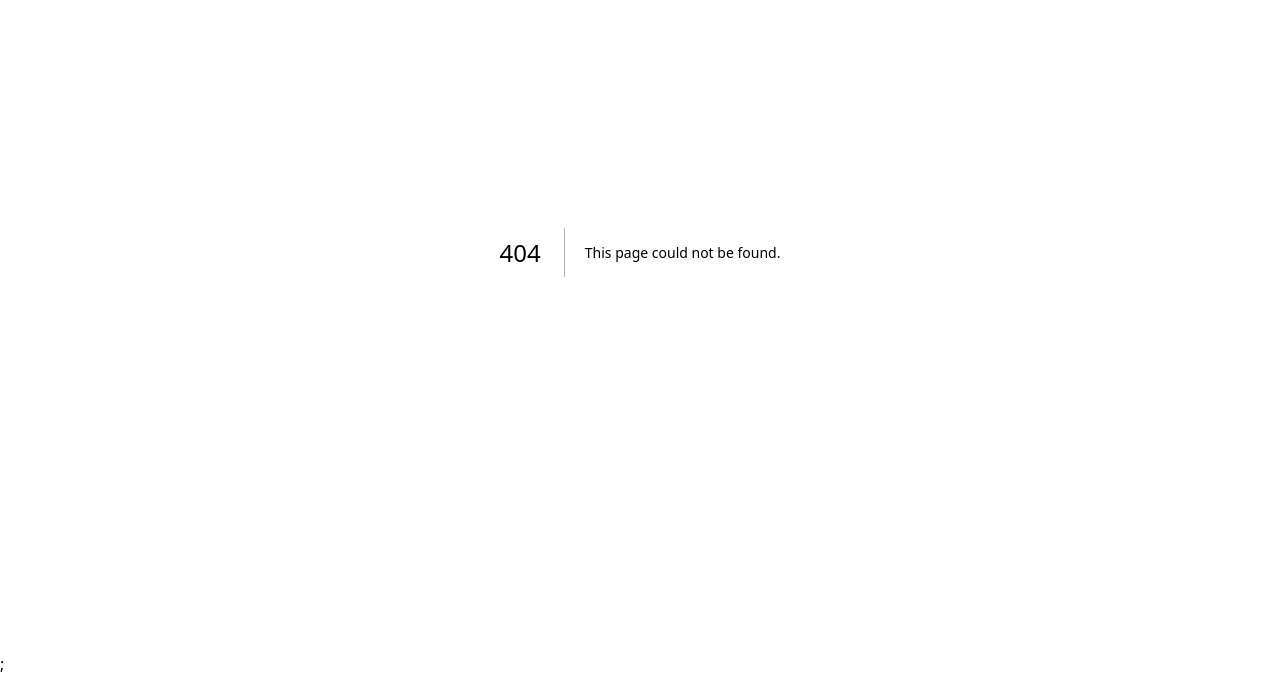
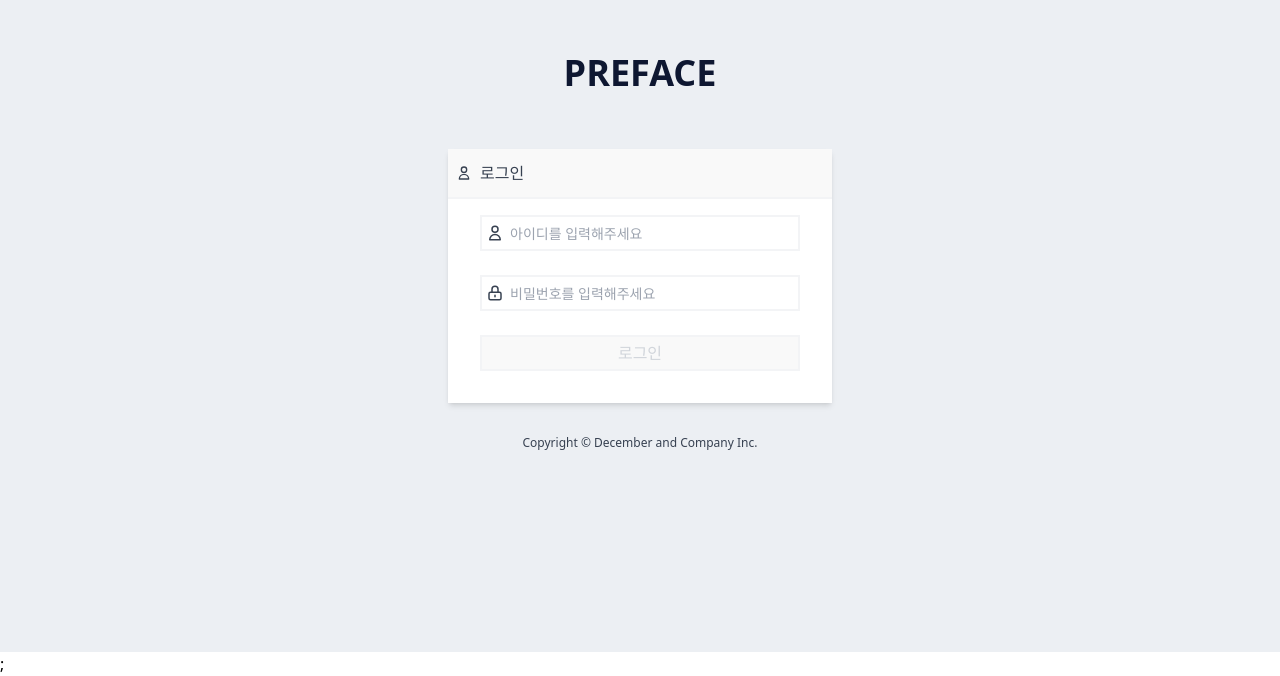
Before and after one commit to jangth0655/pre-onboarding-6-assignment, a Next.js app: page /login in a window 1280 px wide. Before the commit this address had no page. Shown: the part 148-824 px from the top of the page. Built offline with nearby package versions, Linux system fonts and the light colour scheme.

Commit message:
[design] 회원가입과 로그인페이지와 UI 구성

```diff
--- /dev/null
+++ b/components/ErrorMessage.tsx
@@ -0,0 +1,16 @@
+import { RiErrorWarningLine } from 'react-icons/ri';
+
+interface Props {
+  message?: string;
+}
+const ErrorMessage: React.FC<Props> = ({ message }) => {
+  return (
+    <div className="w-[90%] m-auto px-4 py-2 bg-[#FDF9E2] flex items-center mb-10 rounded-lg">
+      <div className="text-[#E8A033] mr-3">
+        <RiErrorWarningLine size="20px" />
+      </div>
+      <h1>{message}</h1>
+    </div>
+  );
+};
+export default ErrorMessage;
--- /dev/null
+++ b/components/auth/Form.tsx
@@ -0,0 +1,80 @@
+import Footer from '../Footer';
+import FormButton from './FormButton';
+import FormTitle from './FormTitle';
+import FormInput from './FormInput';
+import { FieldErrorsImpl, useForm } from 'react-hook-form';
+import { useEffect, useState } from 'react';
+import { useRouter } from 'next/router';
+import ErrorMessage from '../ErrorMessage';
+
+interface SubmitForm {
+  email: string;
+  password: string;
+  error?: string;
+}
+
+const SIGN_UP = '/';
+const LOGIN = '/login';
+const Form = () => {
+  const { pathname, route } = useRouter();
+  const [formError, setFormError] = useState<string>();
+  const {
+    register,
+    handleSubmit,
+    formState: { errors, isValid },
+  } = useForm<SubmitForm>();
+
+  const onSubmit = (data: SubmitForm) => {
+    if (pathname === SIGN_UP) {
+      console.log('sginup', data);
+    }
+    if (pathname === LOGIN) {
+      console.log('login', data);
+    }
+  };
+
+  function selectTitle(path: string) {
+    return path === SIGN_UP ? '회원가입' : '로그인';
+  }
+
+  return (
+    <section className="min-h-screen bg-[#ECEFF3] flex justify-center items-center flex-col">
+      <div className="max-w-2xl flex flex-col justify-center items-center m-auto">
+        <h1 className="text-[#0E1731] text-4xl mb-14 font-bold">PREFACE</h1>
+        {formError && <ErrorMessage message={formError} />}
+        <div className="w-96 text-gray-700 shadow-md bg-white">
+          <FormTitle title={selectTitle(pathname)} />
+          <form
+            onSubmit={handleSubmit(onSubmit)}
+            className="px-8 pb-8 space-y-6 "
+          >
+            <div className="space-y-6">
+              <FormInput
+                register={register('email', {
+                  required: '이메일을 입력해주세요.',
+                })}
+                htmlFor="email"
+                placeholder="아이디를 입력해주세요"
+                type="text"
+              />
+              <FormInput
+                register={register('password', {
+                  required: '패스워드를 입력해주세요.',
+                })}
+                htmlFor="password"
+                placeholder="비밀번호를 입력해주세요"
+                type="password"
+              />
+            </div>
+            <FormButton title={selectTitle(pathname)} isValid={isValid} />
+          </form>
+        </div>
+        <div className="mt-8">
+          <Footer />
+        </div>
+      </div>
+    </section>
+  );
+};
+
+export default Form;
--- a/components/auth/FormButton.tsx
+++ b/components/auth/FormButton.tsx
@@ -2,19 +2,20 @@ import { HiOutlineArrowRightOnRectangle } from 'react-icons/hi2';
 import cls from '../../utils/className';
 
 interface Props {
-  disabled: boolean;
+  isValid?: boolean;
+  title: string;
 }
 
-const FormButton: React.FC<Props> = ({ disabled }) => {
+const FormButton: React.FC<Props> = ({ isValid, title }) => {
   return (
     <button
-      disabled={disabled}
+      disabled={!isValid}
       className={cls(
-        disabled ? 'text-gray-300' : '',
+        isValid ? '' : 'text-gray-300',
         'border-gray-100 w-full py-1 bg-[#F9F9F9] border-2 flex justify-center items-center space-x-2'
       )}
     >
-      <span>로그인</span>
+      <span>{title}</span>
     </button>
   );
 };
--- a/components/auth/FormInput.tsx
+++ b/components/auth/FormInput.tsx
@@ -1,4 +1,4 @@
-import { ChangeEvent, useState } from 'react';
+import { UseFormRegisterReturn } from 'react-hook-form';
 import { HiOutlineUser, HiOutlineLockClosed } from 'react-icons/hi';
 
 type HtmlFor = 'email' | 'password';
@@ -8,14 +8,14 @@ interface Props {
   htmlFor: HtmlFor;
   type: InputType;
   placeholder: string;
-  onChange: (e: ChangeEvent<HTMLInputElement>) => void;
+  register?: UseFormRegisterReturn;
 }
 
 const FormInput: React.FC<Props> = ({
   htmlFor,
   type,
   placeholder,
-  onChange,
+  register,
 }) => {
   return (
     <label
@@ -26,7 +26,7 @@ const FormInput: React.FC<Props> = ({
         {htmlFor === 'email' ? <HiOutlineUser /> : <HiOutlineLockClosed />}
       </div>
       <input
-        onChange={onChange}
+        {...register}
         id={htmlFor === 'email' ? 'email' : 'password'}
         type={type}
         placeholder={placeholder}
--- a/components/auth/FormTitle.tsx
+++ b/components/auth/FormTitle.tsx
@@ -1,12 +1,16 @@
 import { HiOutlineUser } from 'react-icons/hi';
 
-const FormTitle = () => {
+interface Props {
+  title: string;
+}
+
+const FormTitle: React.FC<Props> = ({ title }) => {
   return (
     <div className="flex items-center bg-[#F9F9F9] space-x-2 border-b-gray-100 px-2 py-3 mb-4 border-b-2">
       <div>
         <HiOutlineUser />
       </div>
-      <span>로그인</span>
+      <span>{title}</span>
     </div>
   );
 };
--- a/components/auth/LoginForm.tsx
+++ /dev/null
@@ -1,71 +0,0 @@
-import Footer from '../Footer';
-import FormButton from './FormButton';
-import FormTitle from './FormTitle';
-import FormInput from './FormInput';
-import { ChangeEvent, useState } from 'react';
-
-interface Form {
-  email: string;
-  password: string;
-}
-
-const LoginForm = () => {
-  const [loginValue, setLoginValue] = useState<Form>({
-    email: '',
-    password: '',
-  });
-
-  const handleEmail = (e: ChangeEvent<HTMLInputElement>) => {
-    const {
-      currentTarget: { value },
-    } = e;
-    setLoginValue((prev) => ({ ...prev, email: value }));
-  };
-
-  const handlePassword = (e: ChangeEvent<HTMLInputElement>) => {
-    const {
-      currentTarget: { value },
-    } = e;
-    setLoginValue((prev) => prev && { ...prev, password: value });
-  };
-
-  const onSubmit = (e: ChangeEvent<HTMLFormElement>) => {
-    e.preventDefault();
-  };
-
-  const disabled =
-    !loginValue || loginValue.email === '' || loginValue.password === '';
-
-  return (
-    <section className="min-h-screen bg-[#ECEFF3] flex justify-center items-center flex-col">
-      <div className="max-w-2xl flex flex-col justify-center items-center m-auto">
-        <h1 className="text-[#0E1731] text-4xl mb-14 font-bold">PREFACE</h1>
-        <div className="w-96 text-gray-700 shadow-md bg-white">
-          <FormTitle />
-          <form onSubmit={onSubmit} className="px-8 pb-8 space-y-6 ">
-            <div className="space-y-6">
-              <FormInput
-                onChange={handleEmail}
-                htmlFor="email"
-                placeholder="아이디를 입력해주세요"
-                type="text"
-              />
-              <FormInput
-                onChange={handlePassword}
-                htmlFor="password"
-                placeholder="비밀번호를 입력해주세요"
-                type="password"
-              />
-            </div>
-            <FormButton disabled={disabled} />
-          </form>
-        </div>
-        <div className="mt-8">
-          <Footer />
-        </div>
-      </div>
-    </section>
-  );
-};
-
-export default LoginForm;
--- a/next.config.js
+++ b/next.config.js
@@ -1,7 +1,16 @@
 /** @type {import('next').NextConfig} */
+
 const nextConfig = {
   reactStrictMode: true,
   swcMinify: true,
+  async rewrites() {
+    return [
+      {
+        source: '/:path*',
+        destination: 'http://localhost:4000/:path*',
+      },
+    ];
+  },
 };
 
 module.exports = nextConfig;
--- a/package.json
+++ b/package.json
@@ -17,11 +17,13 @@
     "@types/react-dom": "18.0.8",
     "@typescript-eslint/eslint-plugin": "^5.42.1",
     "@typescript-eslint/parser": "^5.42.1",
+    "axios": "^1.1.3",
     "eslint-config-airbnb-typescript": "^17.0.0",
     "eslint-config-next": "13.0.3",
     "next": "13.0.3",
     "react": "18.2.0",
     "react-dom": "18.2.0",
+    "react-hook-form": "^7.39.3",
     "react-icons": "^4.6.0",
     "typescript": "4.8.4"
   },
--- a/pages/api/hello.ts
+++ /dev/null
@@ -1,13 +0,0 @@
-// Next.js API route support: https://nextjs.org/docs/api-routes/introduction
-import type { NextApiRequest, NextApiResponse } from 'next';
-
-type Data = {
-  name: string;
-};
-
-export default function handler(
-  req: NextApiRequest,
-  res: NextApiResponse<Data>
-) {
-  res.status(200).json({ name: 'John Doe' });
-}
--- a/pages/index.tsx
+++ b/pages/index.tsx
@@ -1,5 +1,5 @@
 import type { NextPage } from 'next';
-import LoginForm from '../components/auth/LoginForm';
+import LoginForm from '../components/auth/Form';
 
 const Home: NextPage = () => {
   return <LoginForm />;
--- /dev/null
+++ b/pages/login.tsx
@@ -0,0 +1,7 @@
+import { NextPage } from 'next';
+import Form from '../components/auth/Form';
+
+const Login: NextPage = () => {
+  return <Form />;
+};
+export default Login;
```
Also changed, not shown: .eslintrc.json, 2 other files (tests, documents, lock files or other folders).
